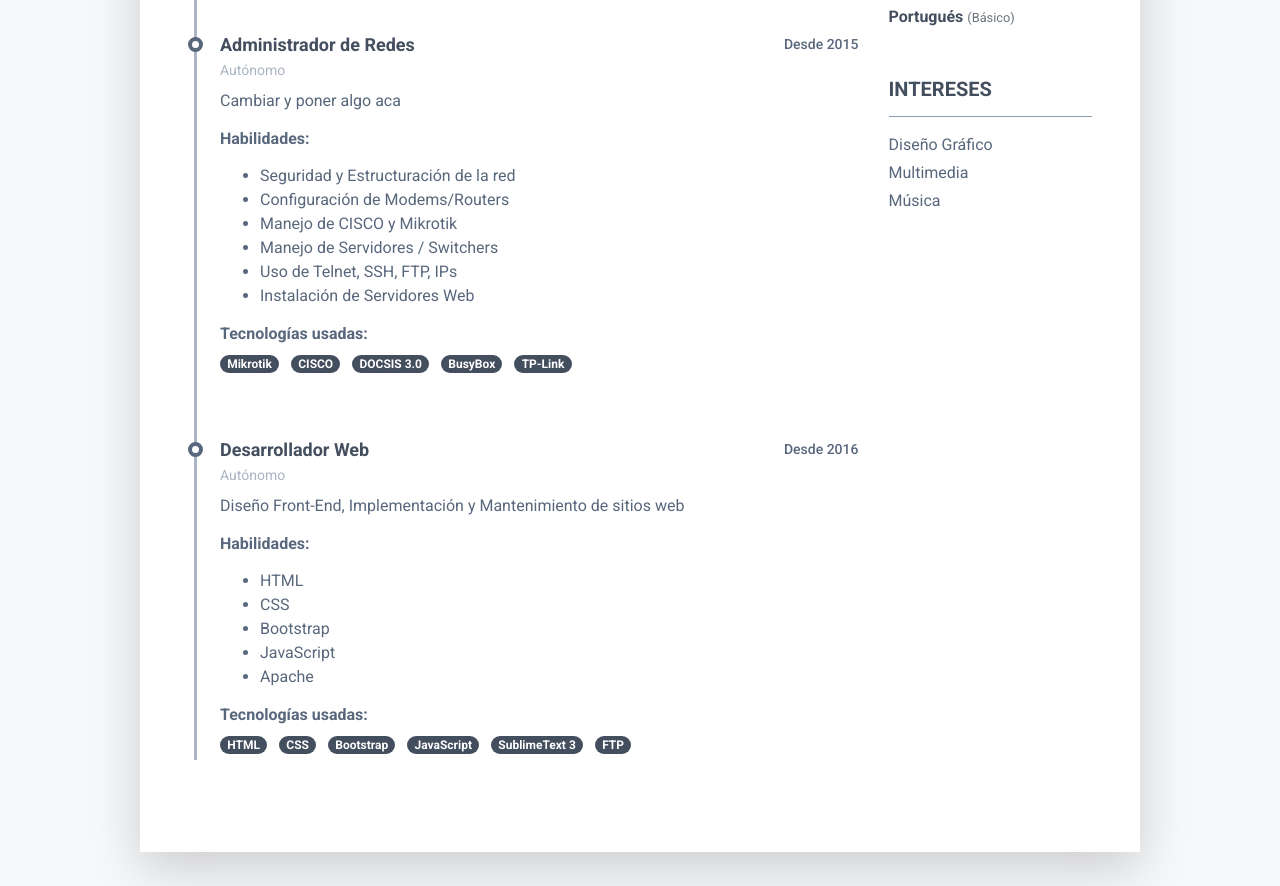
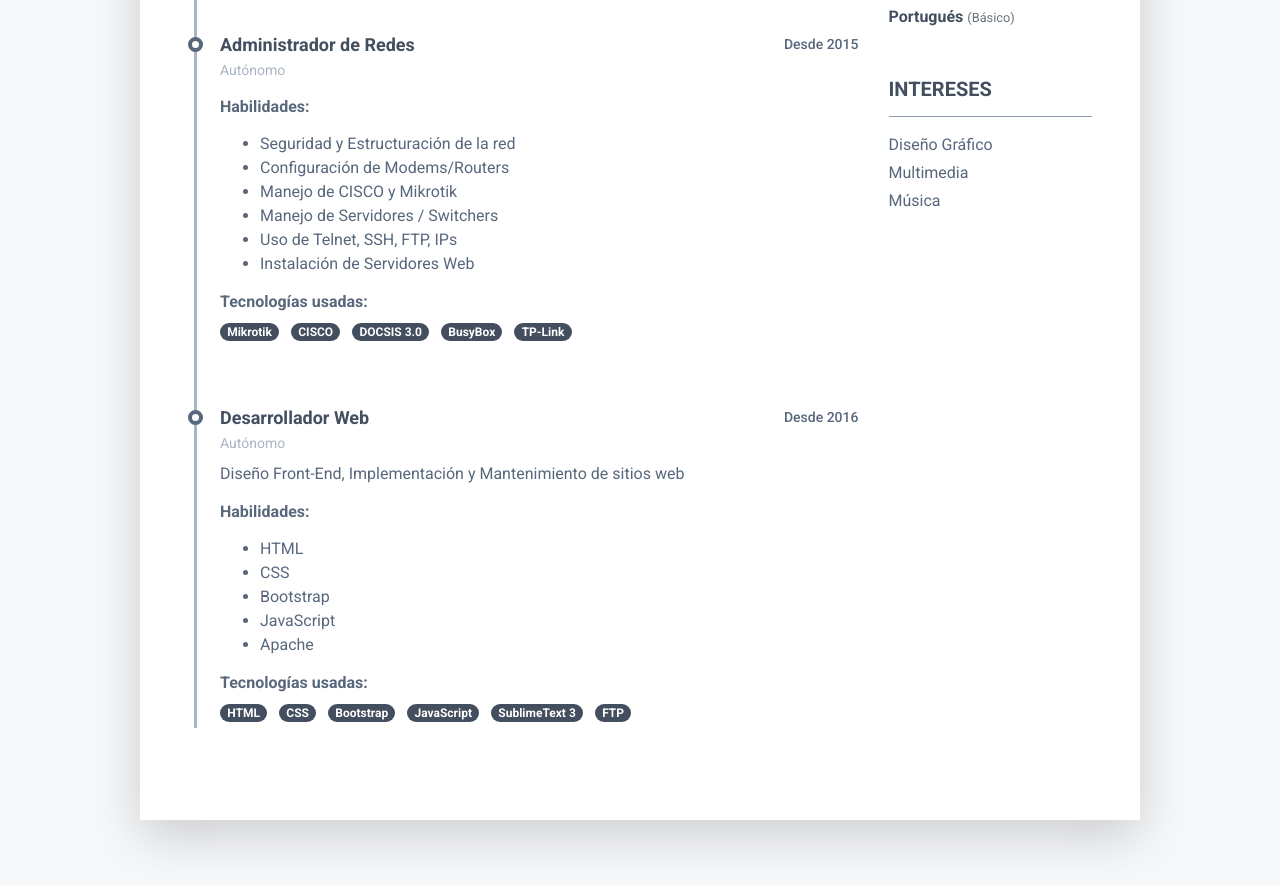
Before and after one commit to Gonza8Arg/gonzaloandrada, a plain HTML site: page index.html in a window 1280 px wide. Shown: the part 1354-2240 px from the top of the page. Drawn offline with Linux system fonts and the light colour scheme.

Commit message:
Update index.html

```diff
--- a/index.html
+++ b/index.html
@@ -138,7 +138,7 @@
 										    </div><!--//row-->
 										    <div class="resume-position-time">Autónomo</div>
 									    </div><!--//resume-timeline-item-header-->
-									    <div class="resume-timeline-item-desc">Cambiar y poner algo aca</p>
+									    <div class="resume-timeline-item-desc"></p>
 									    	<h4 class="resume-timeline-item-desc-heading font-weight-bold">Habilidades:</h4>
 										    <p></p>
 										    <ul>
```
